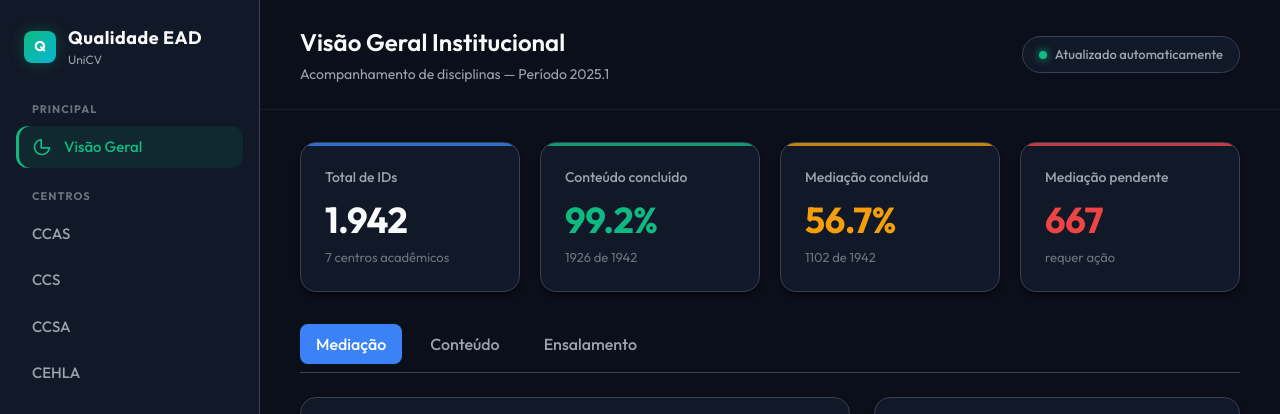
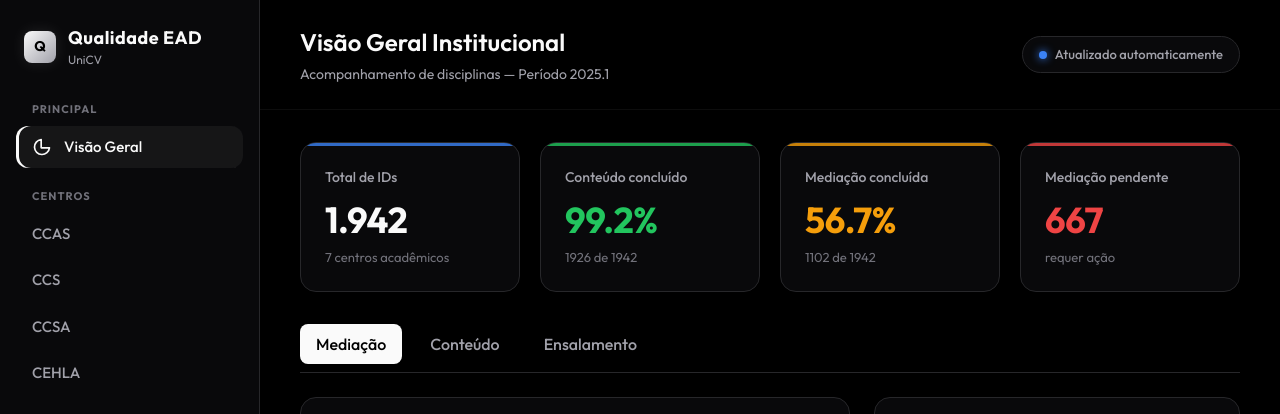
Before and after one commit to canhetejr/Dashboard-ID-VET, a plain HTML site: page index.html in a window 1280 px wide. Shown: the top 414 px of the page. Drawn offline with nearby package versions, Linux system fonts and the light colour scheme.

Commit message:
feat: aplica paleta de cores High Contrast Minimal (fundo preto com destaques prata/branco e sutil azul)

```diff
--- a/charts.js
+++ b/charts.js
@@ -33,7 +33,8 @@ export function renderCharts() {
     tecs: getCssColor('--color-tecs'),
     text: getCssColor('--color-text'),
     border: getCssColor('--color-border'),
-    muted: getCssColor('--color-muted')
+    muted: getCssColor('--color-muted'),
+    surface: getCssColor('--color-surface')
   };
 
   const commonOptions = {
@@ -42,10 +43,10 @@ export function renderCharts() {
     plugins: {
       legend: { display: false },
       tooltip: {
-        backgroundColor: 'rgba(17, 24, 39, 0.95)',
-        titleColor: '#F9FAFB',
-        bodyColor: '#D1D5DB',
-        borderColor: '#374151',
+        backgroundColor: colors.surface,
+        titleColor: colors.text,
+        bodyColor: colors.muted,
+        borderColor: colors.border,
         borderWidth: 1,
         padding: 12,
         cornerRadius: 8,
--- a/docs/style.css
+++ b/docs/style.css
@@ -1,24 +1,24 @@
 @import url('https://fonts.googleapis.com/css2?family=Outfit:wght@300;400;500;600;700&display=swap');
 
 :root {
-  --color-bg:        #0B0F19;
-  --color-surface:   #111827;
-  --color-card:      #1F2937;
-  --color-border:    #374151;
-  --color-text:      #F9FAFB;
-  --color-muted:     #9CA3AF;
-  --color-hint:      #6B7280;
+  --color-bg:        #000000;
+  --color-surface:   #09090B;
+  --color-card:      #18181B;
+  --color-border:    #27272A;
+  --color-text:      #FAFAFA;
+  --color-muted:     #A1A1AA;
+  --color-hint:      #71717A;
 
-  --color-green:     #10B981;
+  --color-green:     #22C55E;
   --color-amber:     #F59E0B;
   --color-red:       #EF4444;
   --color-blue:      #3B82F6;
-  --color-purple:    #8B5CF6;
+  --color-purple:    #A855F7;
   --color-cyan:      #06B6D4;
 
-  --color-ead:       #3B82F6;
-  --color-semi:      #8B5CF6;
-  --color-tecs:      #F59E0B;
+  --color-ead:       #FAFAFA;
+  --color-semi:      #A1A1AA;
+  --color-tecs:      #3B82F6;
 
   --radius-sm:       8px;
   --radius-md:       12px;
@@ -67,15 +67,15 @@ body {
 .brand-icon {
   width: 32px;
   height: 32px;
-  background: linear-gradient(135deg, var(--color-green), var(--color-cyan));
+  background: linear-gradient(135deg, var(--color-text), var(--color-muted));
   border-radius: var(--radius-sm);
   display: flex;
   align-items: center;
   justify-content: center;
-  color: #fff;
+  color: var(--color-bg);
   font-weight: 700;
   font-size: 14px;
-  box-shadow: 0 0 15px rgba(16, 185, 129, 0.3);
+  box-shadow: 0 0 15px rgba(255, 255, 255, 0.1);
 }
 
 .brand-title {
@@ -129,9 +129,9 @@ body {
 }
 
 .nav-item.active {
-  background-color: rgba(16, 185, 129, 0.1);
-  color: var(--color-green);
-  box-shadow: inset 3px 0 0 var(--color-green);
+  background-color: rgba(255, 255, 255, 0.05);
+  color: var(--color-text);
+  box-shadow: inset 3px 0 0 var(--color-text);
 }
 
 /* Main Content */
@@ -179,9 +179,9 @@ body {
   display: block;
   width: 8px;
   height: 8px;
-  background-color: var(--color-green);
+  background-color: var(--color-blue);
   border-radius: 50%;
-  box-shadow: 0 0 8px var(--color-green);
+  box-shadow: 0 0 8px var(--color-blue);
 }
 
 .content {
@@ -438,6 +438,6 @@ tr:last-child td {
   background-color: var(--color-border);
 }
 .sub-nav-item.active {
-  background-color: var(--color-blue);
-  color: #fff;
+  background-color: var(--color-text);
+  color: var(--color-bg);
 }
--- a/style.css
+++ b/style.css
@@ -1,24 +1,24 @@
 @import url('https://fonts.googleapis.com/css2?family=Outfit:wght@300;400;500;600;700&display=swap');
 
 :root {
-  --color-bg:        #0B0F19;
-  --color-surface:   #111827;
-  --color-card:      #1F2937;
-  --color-border:    #374151;
-  --color-text:      #F9FAFB;
-  --color-muted:     #9CA3AF;
-  --color-hint:      #6B7280;
+  --color-bg:        #000000;
+  --color-surface:   #09090B;
+  --color-card:      #18181B;
+  --color-border:    #27272A;
+  --color-text:      #FAFAFA;
+  --color-muted:     #A1A1AA;
+  --color-hint:      #71717A;
 
-  --color-green:     #10B981;
+  --color-green:     #22C55E;
   --color-amber:     #F59E0B;
   --color-red:       #EF4444;
   --color-blue:      #3B82F6;
-  --color-purple:    #8B5CF6;
+  --color-purple:    #A855F7;
   --color-cyan:      #06B6D4;
 
-  --color-ead:       #3B82F6;
-  --color-semi:      #8B5CF6;
-  --color-tecs:      #F59E0B;
+  --color-ead:       #FAFAFA;
+  --color-semi:      #A1A1AA;
+  --color-tecs:      #3B82F6;
 
   --radius-sm:       8px;
   --radius-md:       12px;
@@ -67,15 +67,15 @@ body {
 .brand-icon {
   width: 32px;
   height: 32px;
-  background: linear-gradient(135deg, var(--color-green), var(--color-cyan));
+  background: linear-gradient(135deg, var(--color-text), var(--color-muted));
   border-radius: var(--radius-sm);
   display: flex;
   align-items: center;
   justify-content: center;
-  color: #fff;
+  color: var(--color-bg);
   font-weight: 700;
   font-size: 14px;
-  box-shadow: 0 0 15px rgba(16, 185, 129, 0.3);
+  box-shadow: 0 0 15px rgba(255, 255, 255, 0.1);
 }
 
 .brand-title {
@@ -129,9 +129,9 @@ body {
 }
 
 .nav-item.active {
-  background-color: rgba(16, 185, 129, 0.1);
-  color: var(--color-green);
-  box-shadow: inset 3px 0 0 var(--color-green);
+  background-color: rgba(255, 255, 255, 0.05);
+  color: var(--color-text);
+  box-shadow: inset 3px 0 0 var(--color-text);
 }
 
 /* Main Content */
@@ -179,9 +179,9 @@ body {
   display: block;
   width: 8px;
   height: 8px;
-  background-color: var(--color-green);
+  background-color: var(--color-blue);
   border-radius: 50%;
-  box-shadow: 0 0 8px var(--color-green);
+  box-shadow: 0 0 8px var(--color-blue);
 }
 
 .content {
@@ -438,6 +438,6 @@ tr:last-child td {
   background-color: var(--color-border);
 }
 .sub-nav-item.active {
-  background-color: var(--color-blue);
-  color: #fff;
+  background-color: var(--color-text);
+  color: var(--color-bg);
 }
```
Also changed, not shown: docs/charts.js (+6 -5 lines).
